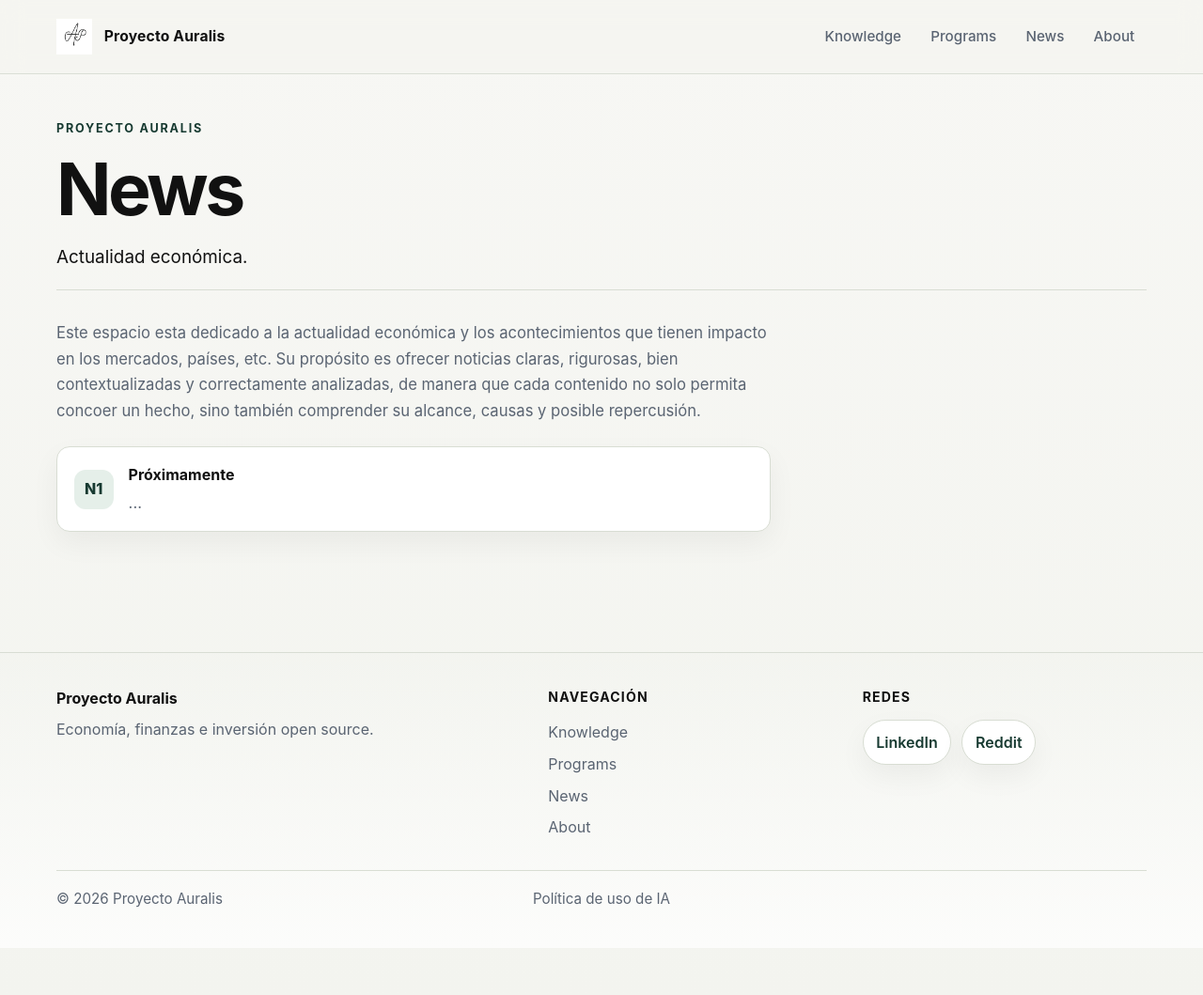
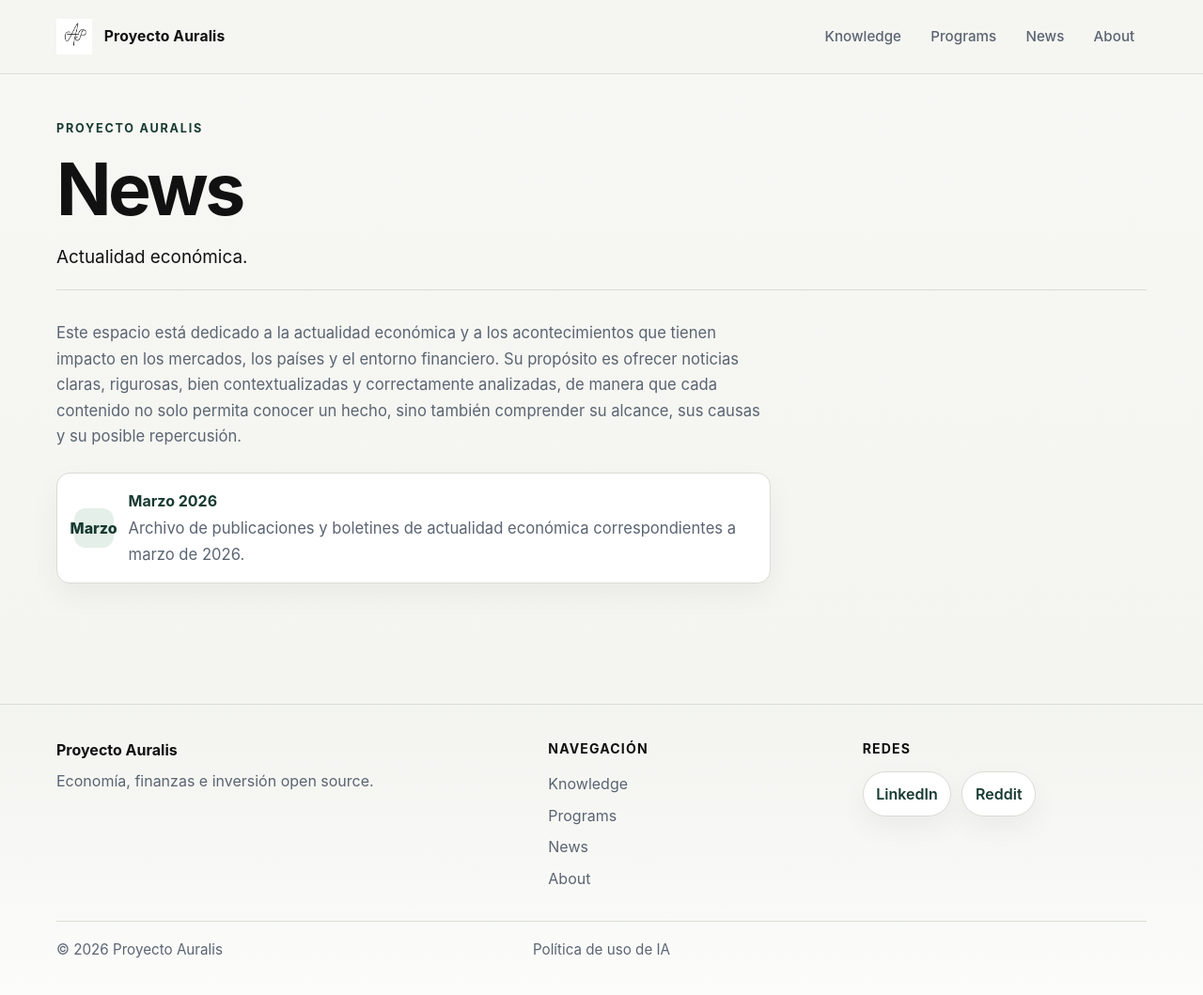
Before and after one commit to Proyecto-Auralis/auralis-site, a Jekyll site: the page built from news/index.md, in a window 1280 px wide and 1064 px high. Shown: the top 1059 px of the window at 94% size. Built offline with Jekyll 4.4.1, drawn with Linux system fonts in a browser that asks for light colours.

Commit message:
Revise news page content and formatting
Updated the description and improved text clarity.

```diff
--- a/news/index.md
+++ b/news/index.md
@@ -2,17 +2,18 @@
 layout: page
 title: News
 permalink: /news/
-description: Noticias y publicaciones de Proyecto Auralis.
+description:
 lead: "Actualidad económica."
 ---
 
-Este espacio esta dedicado a la actualidad económica y los acontecimientos que tienen impacto en los mercados, países, etc. Su propósito es ofrecer noticias claras, rigurosas, bien contextualizadas y correctamente analizadas, de manera que cada contenido no solo permita concoer un hecho, sino también comprender su alcance, causas y posible repercusión.
+Este espacio está dedicado a la actualidad económica y a los acontecimientos que tienen impacto en los mercados, los países y el entorno financiero. Su propósito es ofrecer noticias claras, rigurosas, bien contextualizadas y correctamente analizadas, de manera que cada contenido no solo permita conocer un hecho, sino también comprender su alcance, sus causas y su posible repercusión.
 
 <div class="library-list">
-  <div class="library-item">
-    <div class="library-item__icon">N1</div>
+  <a class="library-item" href="{{ '/news/03-2026/' | relative_url }}">
+    <div class="library-item__icon">Marzo</div>
     <div class="library-item__content">
-      <h3>Próximamente</h3>
-      <p>...</p>
+      <h3>Marzo 2026</h3>
+      <p>Archivo de publicaciones y boletines de actualidad económica correspondientes a marzo de 2026.</p>
     </div>
-  </div>
+  </a>
+</div>
```
